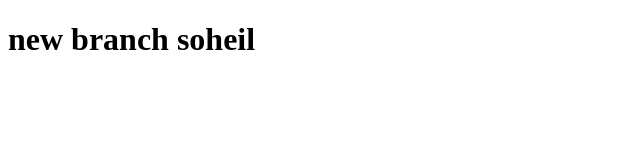
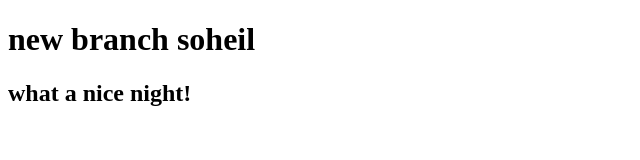
Before and after one commit to SoheilNourollahi/test-with-sina, a plain HTML site: page index.html in a window 1280 px wide. Shown: the whole page, without its empty margins (0-640 px from the left). Drawn offline with Linux system fonts and the light colour scheme.

Commit message:
Update index.html

```diff
--- a/index.html
+++ b/index.html
@@ -8,5 +8,6 @@
   </head>
   <body>
     <h1>new branch soheil</h1>
+    <h2>what a nice night!</h2>
   </body>
 </html>
```
